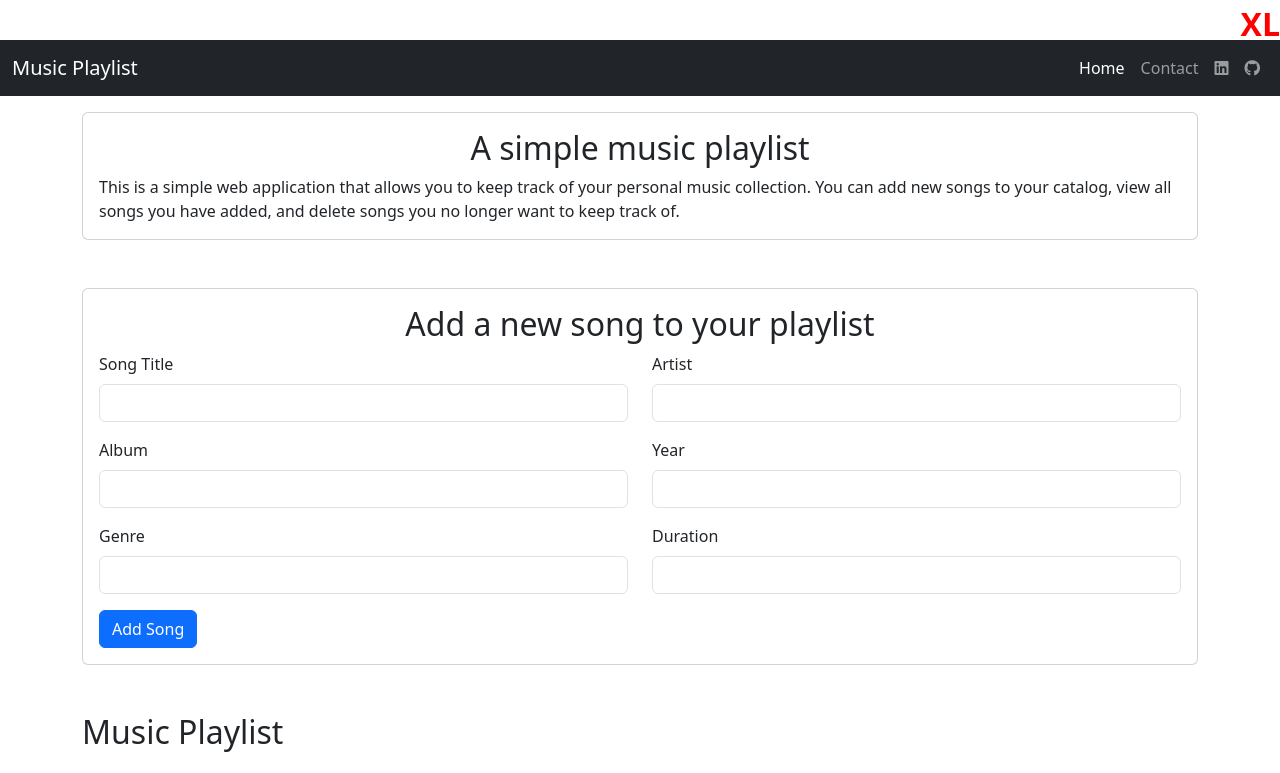
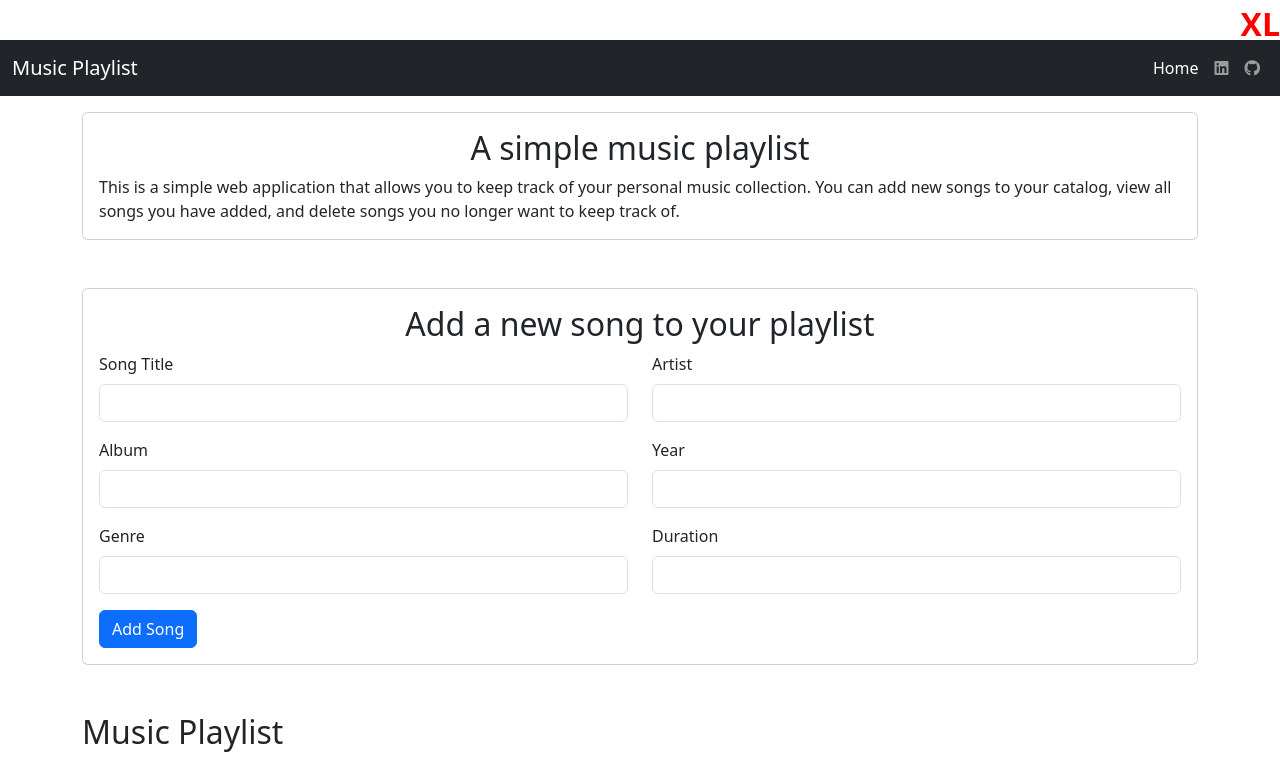
Before and after one commit to Exo-MDR-CD2000/DOM_JS_App, a website: page index.html in a window 1280 px wide. Shown: the top 773 px of the page. Drawn offline with nearby package versions, Linux system fonts and the light colour scheme.

Commit message:
chore: Remove Contact link from navigation bar

```diff
--- a/index.html
+++ b/index.html
@@ -52,9 +52,6 @@
                 <ul class="navbar-nav ms-auto">
                     <li class="nav-item">
                         <a class="nav-link active" aria-current="page" href="./index.html">Home</a>
-                    </li>
-                    <li class="nav-item">
-                        <a class="nav-link" href="./pages/contact.html">Contact</a>
                     </li>
                     <li class="nav-item">
                         <a class="nav-link" href="https://www.linkedin.com/in/jag1997/" target="_blank">
```
